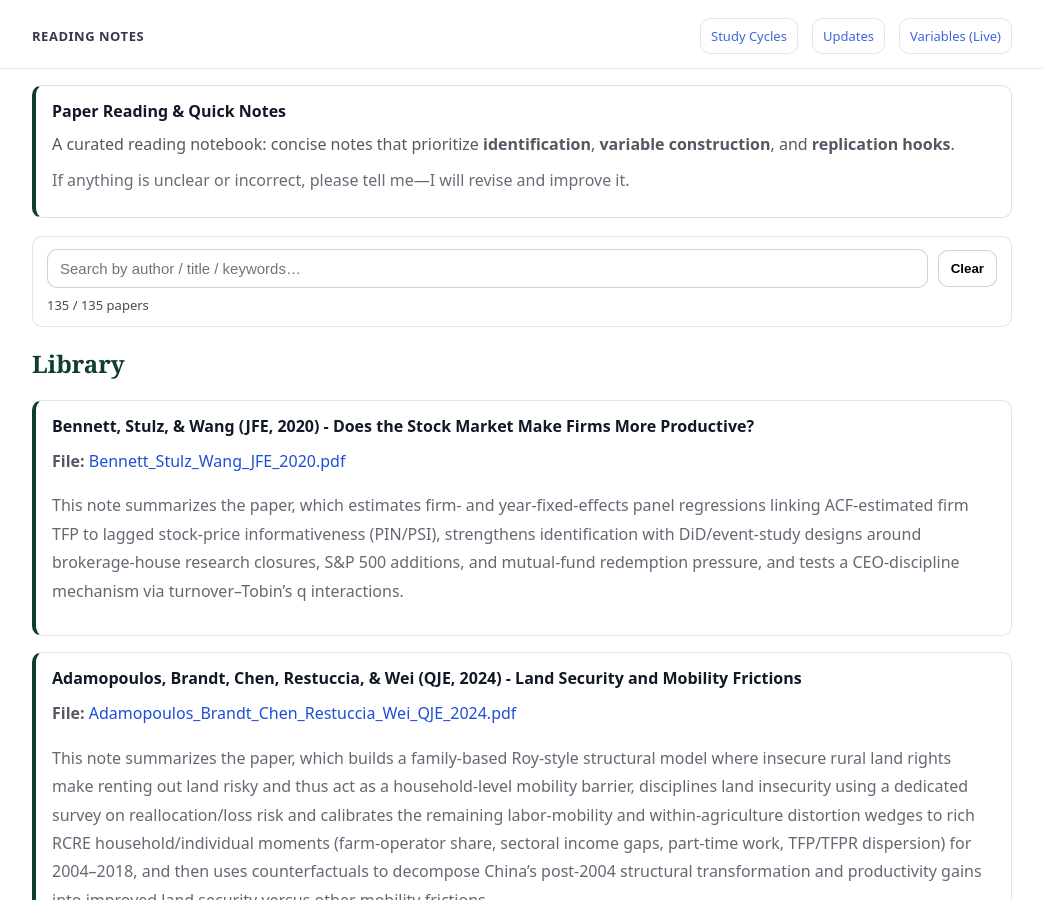
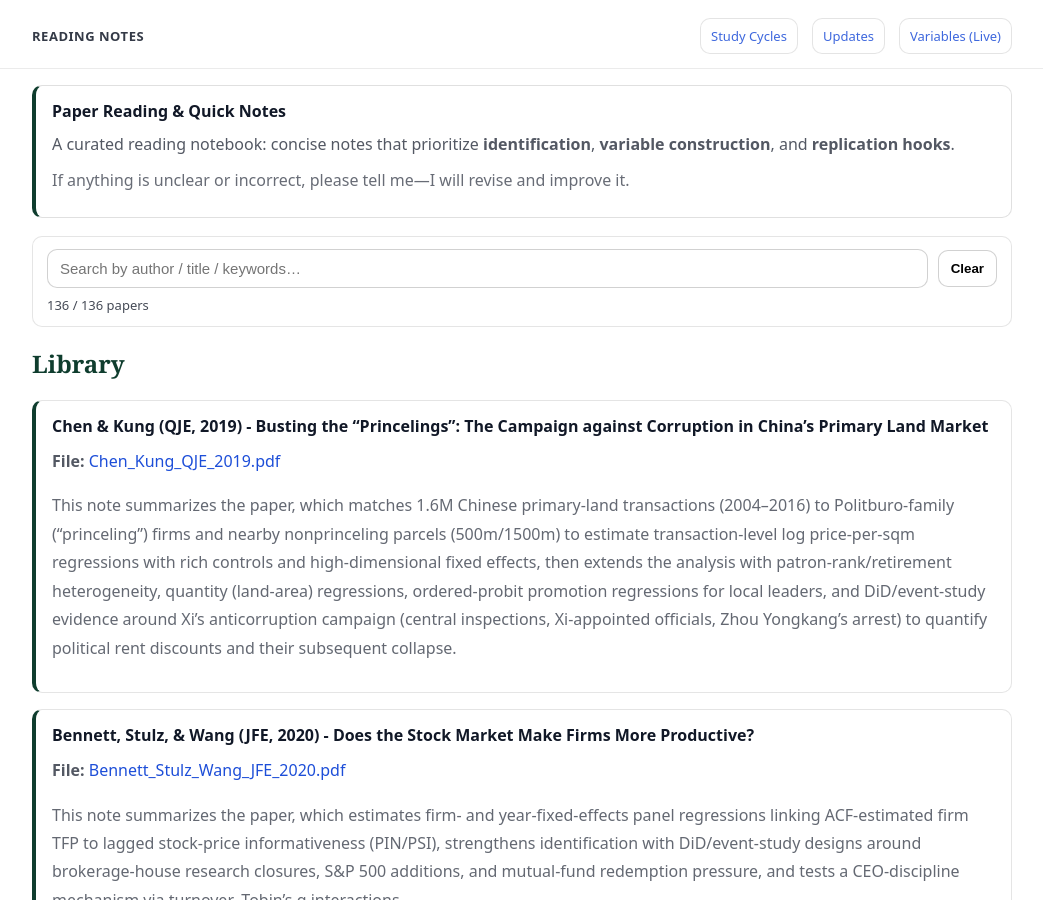
Before and after one commit to yaxinzn/study-archive, a Jekyll site: the page built from reading/index.md, in a window 1280 px wide and 900 px high. Shown: the whole window, without its empty margins (118-1161 px from the left). Built offline with Jekyll 4.4.1, drawn with Linux system fonts in a browser that asks for light colours.

Commit message:
Reading: add/update Chen_Kung_QJE_2019.pdf

```diff
--- a/_data/reading.yml
+++ b/_data/reading.yml
@@ -1,3 +1,7 @@
+- title: "Chen & Kung (QJE, 2019) - Busting the “Princelings”: The Campaign against Corruption in China’s Primary Land Market"
+  file: "Chen_Kung_QJE_2019.pdf"
+  desc: "This note summarizes the paper, which matches 1.6M Chinese primary-land transactions (2004–2016) to Politburo-family (“princeling”) firms and nearby nonprinceling parcels (500m/1500m) to estimate transaction-level log price-per-sqm regressions with rich controls and high-dimensional fixed effects, then extends the analysis with patron-rank/retirement heterogeneity, quantity (land-area) regressions, ordered-probit promotion regressions for local leaders, and DiD/event-study evidence around Xi’s anticorruption campaign (central inspections, Xi-appointed officials, Zhou Yongkang’s arrest) to quantify political rent discounts and their subsequent collapse."
+
 - title: "Bennett, Stulz, & Wang (JFE, 2020) - Does the Stock Market Make Firms More Productive?"
   file: "Bennett_Stulz_Wang_JFE_2020.pdf"
   desc: "This note summarizes the paper, which estimates firm- and year-fixed-effects panel regressions linking ACF-estimated firm TFP to lagged stock-price informativeness (PIN/PSI), strengthens identification with DiD/event-study designs around brokerage-house research closures, S&P 500 additions, and mutual-fund redemption pressure, and tests a CEO-discipline mechanism via turnover–Tobin’s q interactions."
```
Also changed, not shown: 1 other file.
